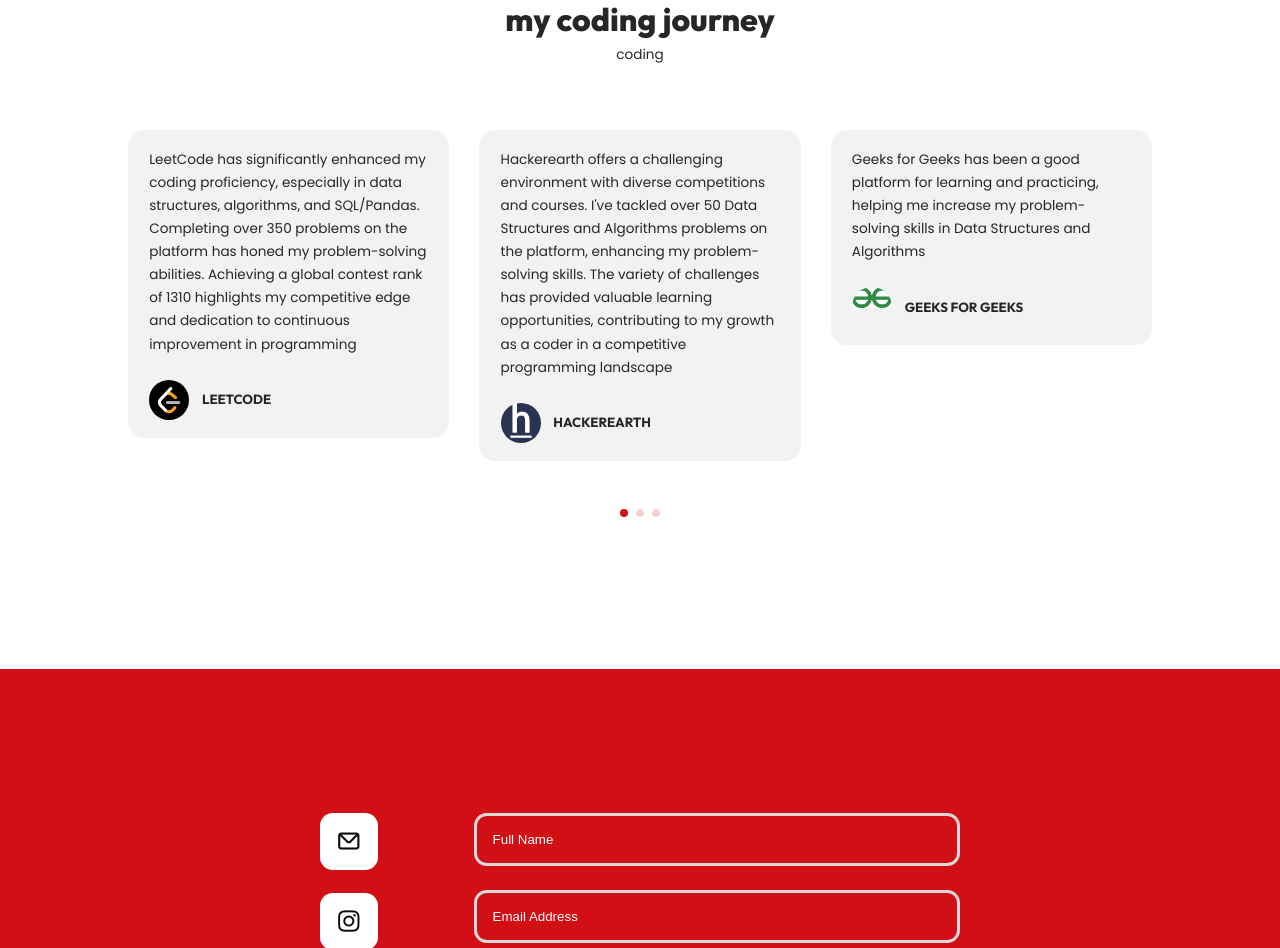
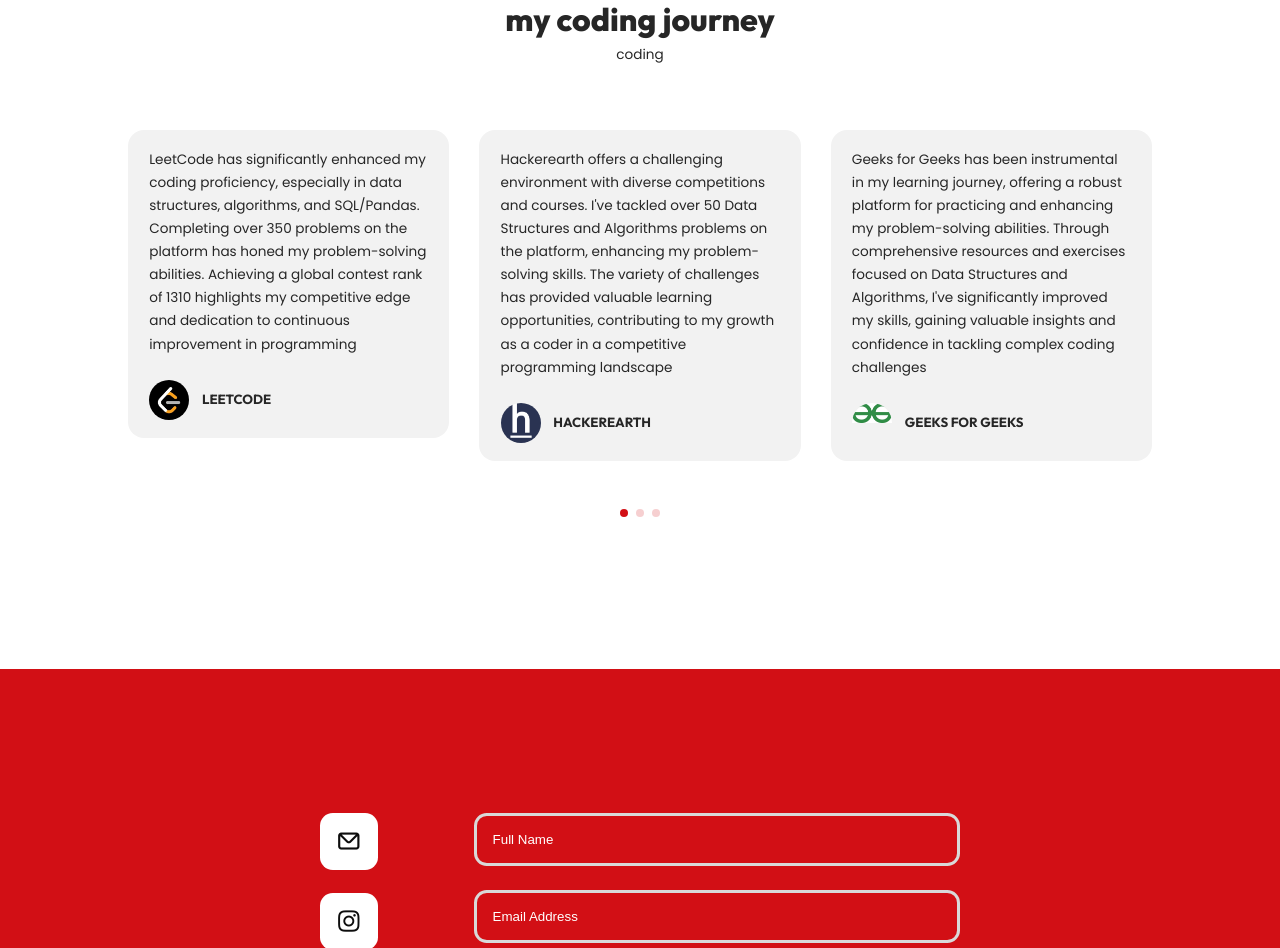
Before and after one commit to KoilakondaMadhu/portfolio-backup, a plain HTML site: page index.html in a window 1280 px wide. Shown: the part 5147-6095 px from the top of the page. Drawn offline with nearby package versions, Linux system fonts and the light colour scheme.

Commit message:
Update index.html

```diff
--- a/index.html
+++ b/index.html
@@ -509,9 +509,11 @@
 
     <figure class="swiper-slide">
         <figcaption>
-            Geeks for Geeks has been a good platform for learning
-            and practicing, helping me increase my problem-solving
-            skills in Data Structures and Algorithms
+          Geeks for Geeks has been instrumental in my learning journey,
+            offering a robust platform for practicing and enhancing my problem-solving abilities.
+            Through comprehensive resources and exercises focused on Data Structures and Algorithms,
+            I've significantly improved my skills,
+            gaining valuable insights and confidence in tackling complex coding challenges
         </figcaption>
             <div class="swiper__client">
 
```
